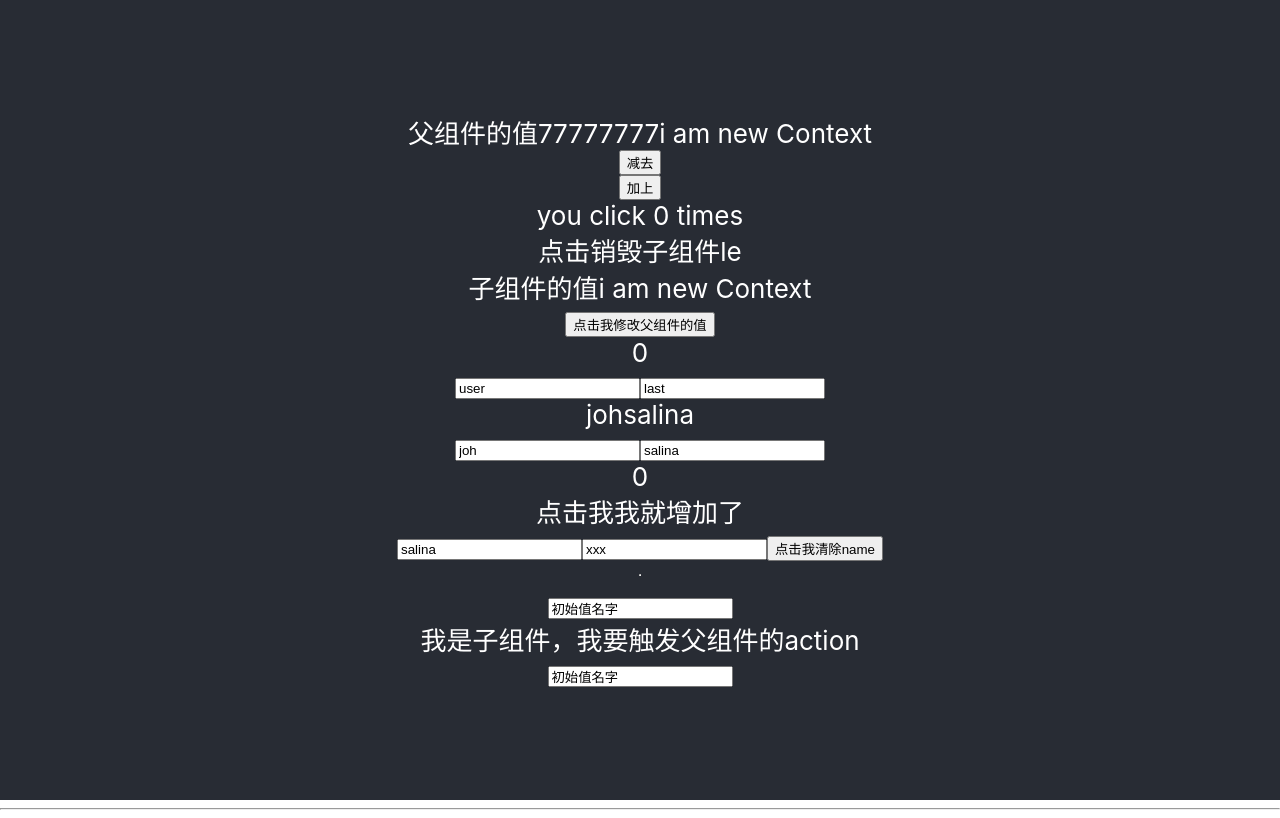
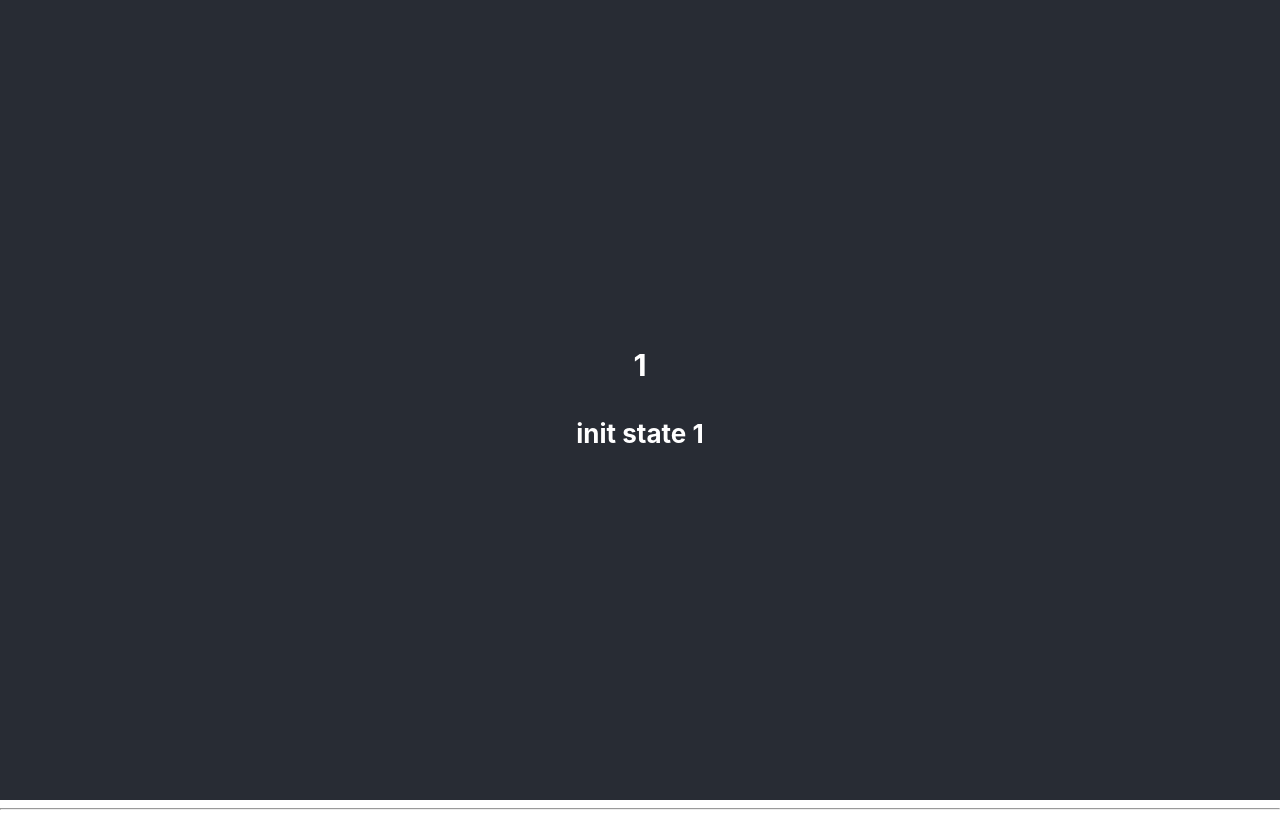
Before and after one commit to xsalina/react-hooks, a React (Create React App) app: page / in a window 1280 px wide. Built offline with nearby package versions, Linux system fonts and the light colour scheme.

Commit message:
useRef，解决异步

```diff
--- a/src/App.js
+++ b/src/App.js
@@ -3,7 +3,7 @@
  * @Autor: 肖月萍
  * @Description: Do not edit
  * @LastEditors: 肖月萍
- * @LastEditTime: 2020-10-02 13:40:44
+ * @LastEditTime: 2020-10-07 14:48:01
  */
 import React,{useState,useEffect} from 'react';
 import Hooks from './components/hooks'
@@ -12,6 +12,7 @@ import Memo from './components/memo'
 import UseCallBack from './components/userCallback'
 import UseReducer from './components/useReducer'
 import UseContext,{ChildrenContext} from'./components/useContext'
+import UseRef from'./components/useRef'
 import './App.css';
 
 export const {Provider,Consumer} = React.createContext('')
@@ -41,7 +42,7 @@ function App() {
     <div className="App">
 
       <header className="App-header">
-      <div>父组件的值77777777{context}</div>
+      {/* <div>父组件的值77777777{context}</div>
           <button onClick={()=> setCount (count - 1)}>减去</button>
           <button onClick={()=> setCount (count + 1)}>加上</button>
           <div>you click {count} times</div>
@@ -49,15 +50,16 @@ function App() {
 
 
 
-        {showHooks && <Hooks count={count} />}
-        <DidUpdate />
+        {showHooks && <Hooks count={count} />} */}
+        {/* <DidUpdate />
         <Memo />
 
         <UseCallBack />
 
 
         <hr />
-        <UseReducer />
+        <UseReducer /> */}
+        <UseRef />
       </header>
       <hr />
 
--- /dev/null
+++ b/src/components/useRef.jsx
@@ -0,0 +1,18 @@
+import React,{useState,useEffect,useRef} from 'react';
+export default (props) => {
+    const [count,setCount] = useState(0)
+    const [state,setState] =useState('init state')
+    const useCountRef = useRef(count)
+    // []她只是保存了第一次的值，所以这里2秒之后的count还是0，这就要使用useRef
+    useEffect(() => {
+        setTimeout(() => {
+            setCount(1)
+            useCountRef.current = 1
+        },1000)
+        setTimeout(() => setState(`init state ${useCountRef.current}`),2000)
+    },[])
+    return <div>
+        <h3>{count}</h3>
+        <h4>{state}</h4>
+    </div>
+}
```
